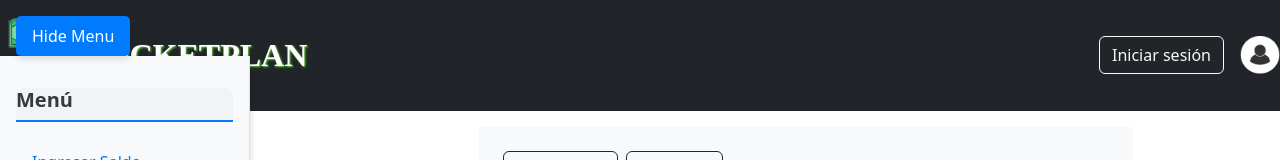
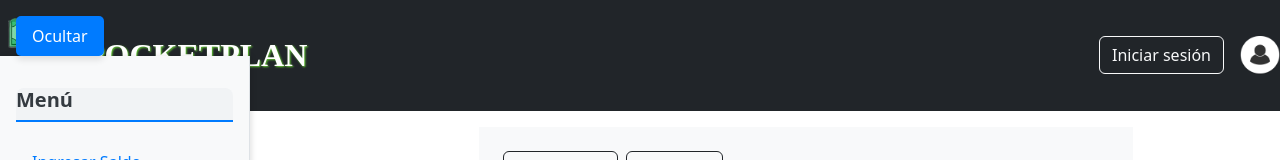
Before and after one commit to Andrespipe1/Proyecto_Gestion, a React (Create React App) app in the folder proyecto_gestion/: page /pagina_monto in a window 1280 px wide. Shown: the top 160 px of the page. Built offline with nearby package versions, Linux system fonts and the light colour scheme.

Commit message:
menu sidebar

```diff
--- a/proyecto_gestion/src/componentes/cabecera.js
+++ b/proyecto_gestion/src/componentes/cabecera.js
@@ -14,7 +14,7 @@ export const Cabecera = () => {
 
   return (
     <Navbar bg="dark" variant="dark" expand="lg">
-      <Navbar.Brand href="/" className="navbar-logo">
+      <Navbar.Brand className="navbar-logo">
         <img src={logo} alt="Logo" width="70" className="d-inline-block align-top" />
         <p className='titulo'>POCKETPLAN</p>
       </Navbar.Brand>
--- a/proyecto_gestion/src/componentes/sidebar.css
+++ b/proyecto_gestion/src/componentes/sidebar.css
@@ -108,7 +108,12 @@ ul ul li a {
     border-radius: 5px;
     cursor: pointer;
     box-shadow: 0 4px 6px rgba(0, 0, 0, 0.1);
-    transition: background-color 0.3s ease;
+    transition: background-color 0.3s ease, opacity 0.3s ease;
+}
+
+.sidebar-toggle.hidden {
+    background-color: rgba(0, 123, 255, 0.5); /* Fondo azul translúcido */
+    color: rgba(255, 255, 255, 0.7); /* Texto blanco translúcido */
 }
 
 .sidebar-toggle:hover {
--- a/proyecto_gestion/src/componentes/sidebar.js
+++ b/proyecto_gestion/src/componentes/sidebar.js
@@ -4,41 +4,41 @@ import './sidebar.css';
 import { useNavigate } from 'react-router-dom';
 
 const Sidebar = () => {
-    const [isVisible, setIsVisible] = useState(true);
+    const [isSidebarVisible, setSidebarVisible] = useState(true);
     const navigate = useNavigate();
 
-    const handleGraficoClick = () => {
+    const handlegraficoClick = () => {
         navigate('/visualizar');
     };
 
     const toggleSidebar = () => {
-        setIsVisible(prev => !prev);
+        setSidebarVisible(!isSidebarVisible);
     };
 
     return (
         <>
-            <button className="sidebar-toggle" onClick={toggleSidebar}>
-                {isVisible ? 'Hide Menu' : '-'}
+            <button className={`sidebar-toggle ${!isSidebarVisible ? 'hidden' : ''}`} onClick={toggleSidebar}>
+                {isSidebarVisible ? 'Ocultar' : '-'}
             </button>
-            <Col md={2} className={`sidebar ${isVisible ? 'visible' : 'hidden'}`}>
+            <Col md={2} className={`sidebar ${!isSidebarVisible ? 'hidden' : ''}`}>
                 <div className="sidebar-content">
                     <h5 className="sidebar-title">Menú</h5>
                     <ul className="list-unstyled">
-                        <li><a href="#ingresar-saldo">Ingresar Saldo</a></li>
+                        <li><a href="#">Ingresar Saldo</a></li>
                         <li>Visualización:</li>
                         <ul>
-                            <li><a href="#" onClick={handleGraficoClick}>Gráficos</a></li>
+                            <li><a href="#" onClick={handlegraficoClick}>Gráficos</a></li>
                             <li><a href="#listas">Listas</a></li>
                         </ul>
                         <li>Pagos:</li>
                         <ul>
                             <li><a href="#registrar">Registrar un pago</a></li>
                         </ul>
+                        <div className="mensaje">
+                            <h4>Consejo del día</h4>
+                            <p>De centavito en centavito se va llegando al dolarito</p>
+                        </div>
                     </ul>
-                    <div className='mensaje'>
-                        <h4>Consejo del día</h4>
-                        <p>De centavito en centavito se va llegando al dolarito</p>
-                    </div>
                 </div>
             </Col>
         </>
```
